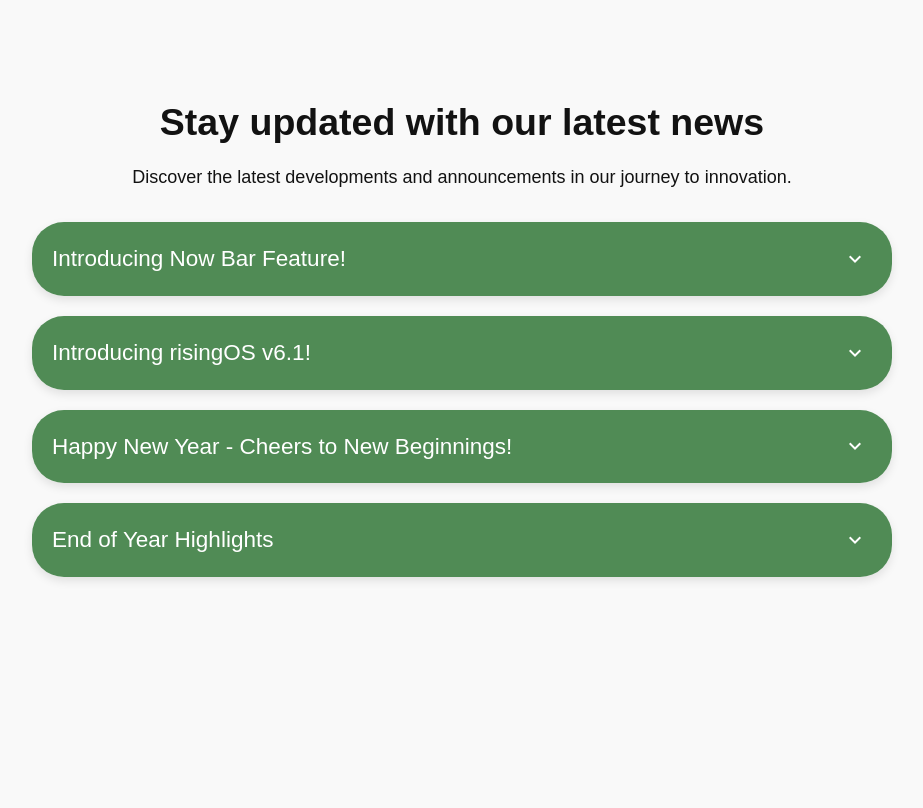
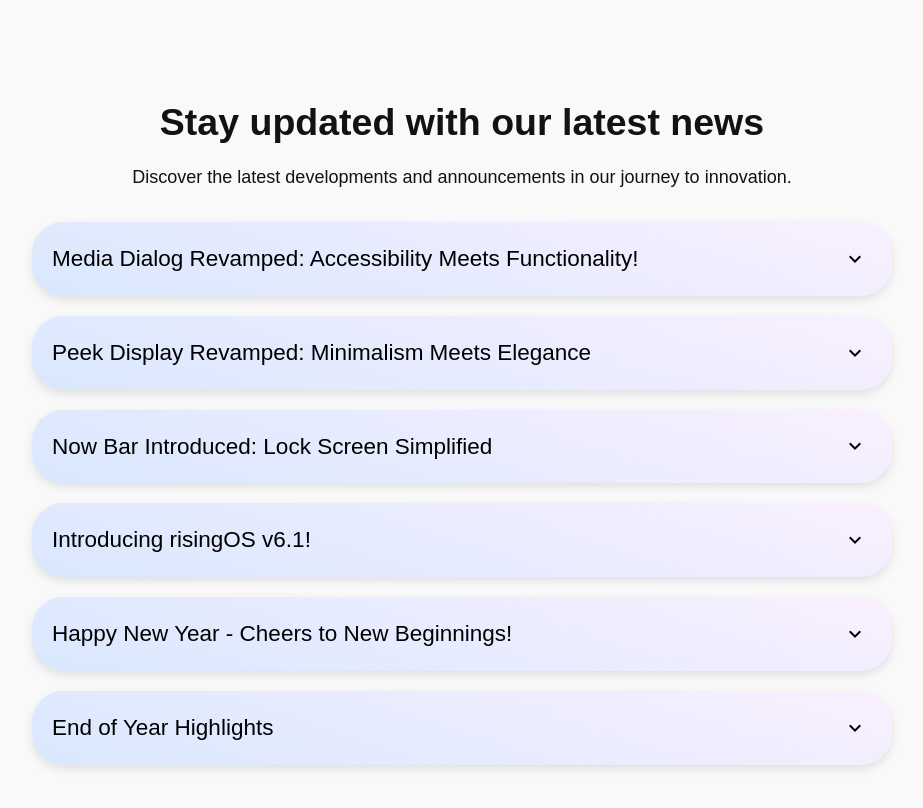
Before and after one commit to RisingTechOSS/RisingTechOSS.github.io, a plain HTML site: page news.html in a window 1280 px wide. Shown: the whole page, without its empty margins (178-1101 px from the left). Drawn offline with nearby package versions, Linux system fonts and the light colour scheme; a web font is replaced by a local one.

Commit message:
update news page

```diff
--- a/news.html
+++ b/news.html
@@ -11,7 +11,7 @@
           --background-color: #f9f9f9;
           --card-background: #ffffff;
           --text-primary: #121212;
-          --text-secondary: #757575;
+          --text-secondary: black;
           --border-radius: 32px;
           --box-shadow: 0 4px 10px rgba(0, 0, 0, 0.1);
       }
@@ -42,7 +42,8 @@
       }
 
       .news-card {
-          background: var(--card-background);
+          background: url("img/bg2.png");
+          background-size: cover;
           border-radius: var(--border-radius);
           box-shadow: var(--box-shadow);
           margin-bottom: 20px;
@@ -59,8 +60,9 @@
       .news-card-header {
           position: relative;
           padding: 20px;
-          background: var(--primary-color);
-          color: #fff;
+          background: url("img/bg2.png");
+          background-size: cover;
+          color: black;
           font-weight: 500;
           font-size: 1.5em;
           display: flex;
@@ -91,13 +93,13 @@
 
       .news-card-footer {
           padding: 15px 20px;
-          background: var(--background-color);
+          background: transparent;
           display: flex;
           justify-content: space-between;
           align-items: center;
           font-size: 0.9em;
           color: var(--text-secondary);
-          border-top: 1px solid #e0e0e0;
+          border: none;
       }
 
       .news-card-footer span {
@@ -115,6 +117,7 @@
           max-width: 200px;
           height: auto;
           margin: 20px auto;
+          border-radius: 22px;
       }
 
       @media (max-width: 768px) {
@@ -137,8 +140,22 @@
     <script>
         const newsData = [
             {
-                title: "Introducing Now Bar Feature!",
-                content: "Inspired from OneUI 7.0, minimize lockscreen clutter with now bar feature!",
+                "title": "Media Dialog Revamped: Accessibility Meets Functionality!",
+                "content": "The revamped media dialog introduces a seek bar, track time display, and enhanced media controls, designed to improve accessibility and provide a smoother user experience.",
+                "date": "January 2, 2025",
+                "author": "risingOS Team",
+                "image": "img/revamped_media_dialog_screenshot.jpg"
+            },
+            {
+                title: "Peek Display Revamped: Minimalism Meets Elegance",
+                content: "Inspired by MyUI and Android 16's minimalist notifications, Peek Display lets you enjoy your wallpaper like never before.",
+                date: "January 2, 2025",
+                author: "risingOS team",
+                image: "img/peek_display_screenshot.jpg"
+            },
+            {
+                title: "Now Bar Introduced: Lock Screen Simplified",
+                content: "Inspired by OneUI 7.0, the Now Bar minimizes lockscreen clutter, keeping things minimal.",
                 date: "January 2, 2025",
                 author: "risingOS team",
                 image: "img/now_bar_screenshot.png"
@@ -172,7 +189,7 @@
             card.innerHTML = `
                 <div class="news-card-header collapsed">
                     <span>${news.title}</span>
-                    <i class="material-icons white-text">expand_more</i>
+                    <i class="material-icons black-text">expand_more</i>
                 </div>
                 <div class="news-card-content" style="display: none;">
                     <p>${news.content}</p>
```
Also changed, not shown: img/peek_display_screenshot.jpg (added), img/revamped_media_dialog_screenshot.jpg (added).
